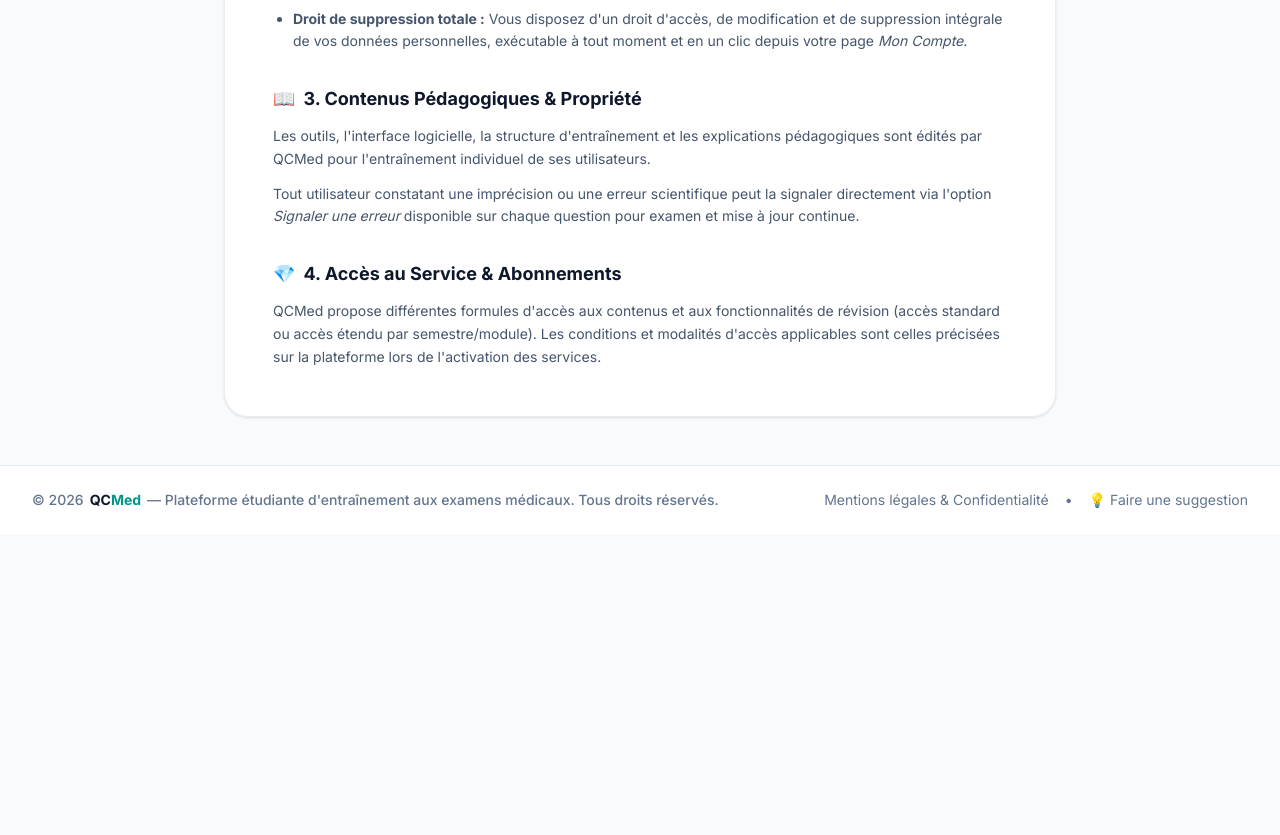
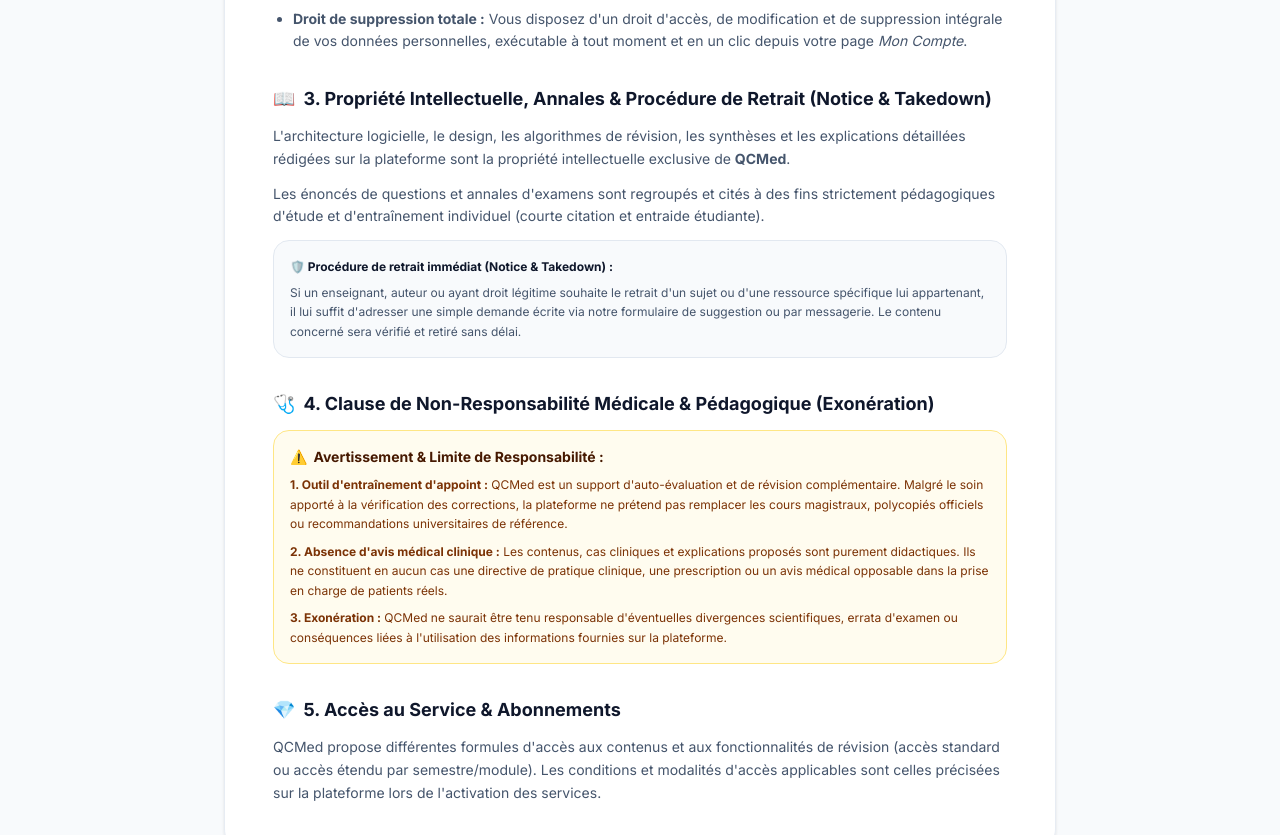
Before and after one commit to Alitoo1/projet-qcm-medecine-vercel, a Next.js app: page /mentions-legales in a window 1280 px wide. Shown: the part 800-1635 px from the top of the page. Before the commit the page ends 1334 px from the top, so only its background shows below. Built offline with nearby package versions, Linux system fonts and the light colour scheme; no server answers.

Commit message:
Legal terms: Add copyright notice & takedown clause and medical disclaimer

```diff
--- a/src/app/(app)/mentions-legales/page.tsx
+++ b/src/app/(app)/mentions-legales/page.tsx
@@ -51,19 +51,47 @@
 
         <section className="space-y-3">
           <h2 className="text-lg font-bold text-slate-900 dark:text-white flex items-center gap-2">
-            <span>📖</span> 3. Contenus Pédagogiques & Propriété
+            <span>📖</span> 3. Propriété Intellectuelle, Annales & Procédure de Retrait (Notice & Takedown)
           </h2>
           <p className="text-sm text-slate-600 dark:text-slate-300 leading-relaxed font-normal">
-            Les outils, l&apos;interface logicielle, la structure d&apos;entraînement et les explications pédagogiques sont édités par QCMed pour l&apos;entraînement individuel de ses utilisateurs.
+            L&apos;architecture logicielle, le design, les algorithmes de révision, les synthèses et les explications détaillées rédigées sur la plateforme sont la propriété intellectuelle exclusive de <strong>QCMed</strong>.
           </p>
           <p className="text-sm text-slate-600 dark:text-slate-300 leading-relaxed font-normal">
-            Tout utilisateur constatant une imprécision ou une erreur scientifique peut la signaler directement via l&apos;option <em>Signaler une erreur</em> disponible sur chaque question pour examen et mise à jour continue.
+            Les énoncés de questions et annales d&apos;examens sont regroupés et cités à des fins strictement pédagogiques d&apos;étude et d&apos;entraînement individuel (courte citation et entraide étudiante).
           </p>
+          <div className="p-4 rounded-2xl bg-slate-50 dark:bg-slate-800/60 border border-slate-200 dark:border-slate-700/60 text-xs text-slate-600 dark:text-slate-300 space-y-1.5 leading-relaxed font-normal">
+            <p className="font-bold text-slate-900 dark:text-white">
+              🛡️ Procédure de retrait immédiat (Notice & Takedown) :
+            </p>
+            <p>
+              Si un enseignant, auteur ou ayant droit légitime souhaite le retrait d&apos;un sujet ou d&apos;une ressource spécifique lui appartenant, il lui suffit d&apos;adresser une simple demande écrite via notre formulaire de suggestion ou par messagerie. Le contenu concerné sera vérifié et retiré sans délai.
+            </p>
+          </div>
         </section>
 
         <section className="space-y-3">
           <h2 className="text-lg font-bold text-slate-900 dark:text-white flex items-center gap-2">
-            <span>💎</span> 4. Accès au Service & Abonnements
+            <span>🩺</span> 4. Clause de Non-Responsabilité Médicale & Pédagogique (Exonération)
+          </h2>
+          <div className="p-4 rounded-2xl bg-amber-50/80 dark:bg-amber-950/40 border border-amber-200 dark:border-amber-900/60 text-xs text-amber-900 dark:text-amber-200 space-y-2 leading-relaxed font-normal">
+            <p className="font-bold text-amber-950 dark:text-amber-100 flex items-center gap-1.5 text-sm">
+              <span>⚠️</span> Avertissement & Limite de Responsabilité :
+            </p>
+            <p>
+              <strong>1. Outil d&apos;entraînement d&apos;appoint :</strong> QCMed est un support d&apos;auto-évaluation et de révision complémentaire. Malgré le soin apporté à la vérification des corrections, la plateforme ne prétend pas remplacer les cours magistraux, polycopiés officiels ou recommandations universitaires de référence.
+            </p>
+            <p>
+              <strong>2. Absence d&apos;avis médical clinique :</strong> Les contenus, cas cliniques et explications proposés sont purement didactiques. Ils ne constituent en aucun cas une directive de pratique clinique, une prescription ou un avis médical opposable dans la prise en charge de patients réels.
+            </p>
+            <p>
+              <strong>3. Exonération :</strong> QCMed ne saurait être tenu responsable d&apos;éventuelles divergences scientifiques, errata d&apos;examen ou conséquences liées à l&apos;utilisation des informations fournies sur la plateforme.
+            </p>
+          </div>
+        </section>
+
+        <section className="space-y-3">
+          <h2 className="text-lg font-bold text-slate-900 dark:text-white flex items-center gap-2">
+            <span>💎</span> 5. Accès au Service & Abonnements
           </h2>
           <p className="text-sm text-slate-600 dark:text-slate-300 leading-relaxed font-normal">
             QCMed propose différentes formules d&apos;accès aux contenus et aux fonctionnalités de révision (accès standard ou accès étendu par semestre/module). Les conditions et modalités d&apos;accès applicables sont celles précisées sur la plateforme lors de l&apos;activation des services.
```
